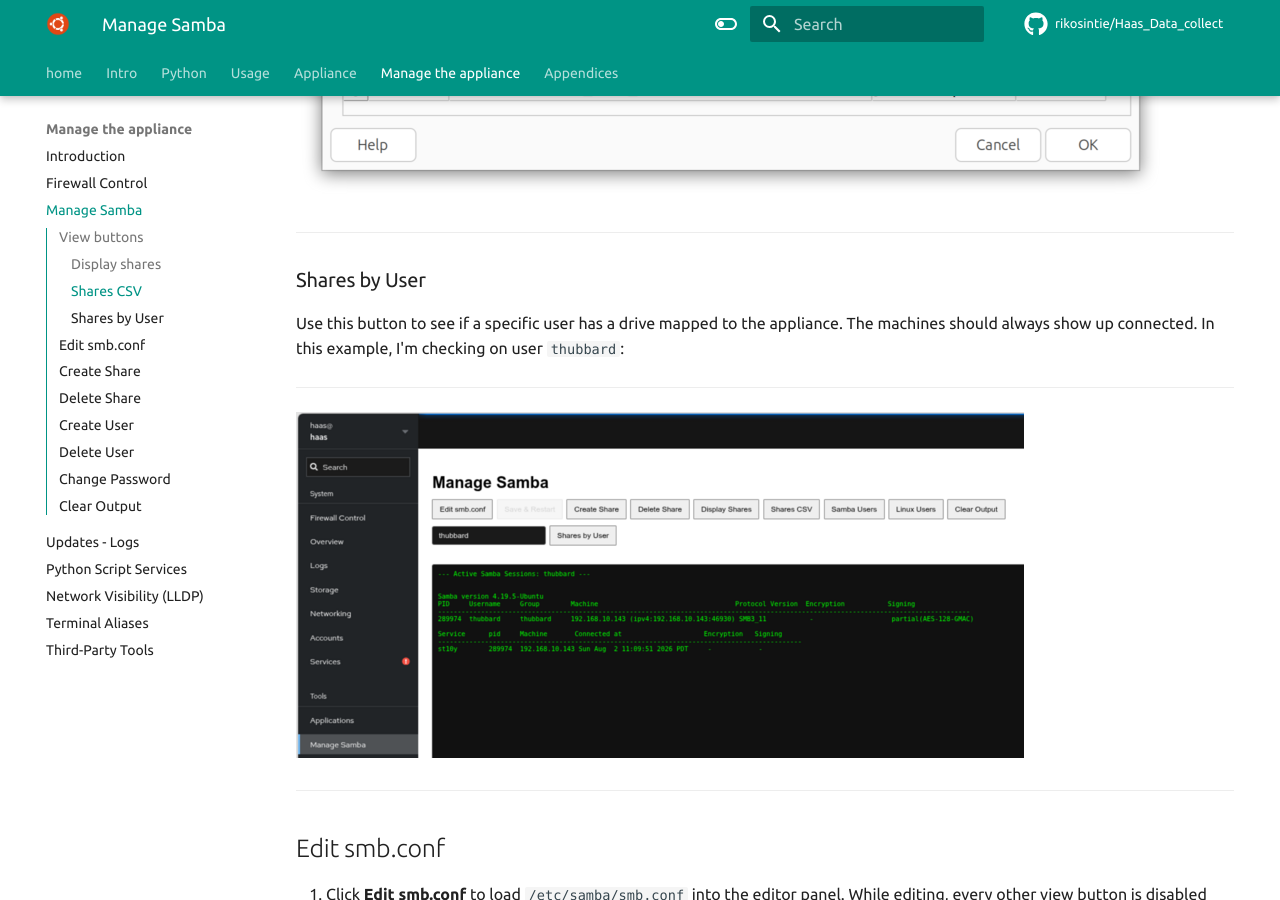
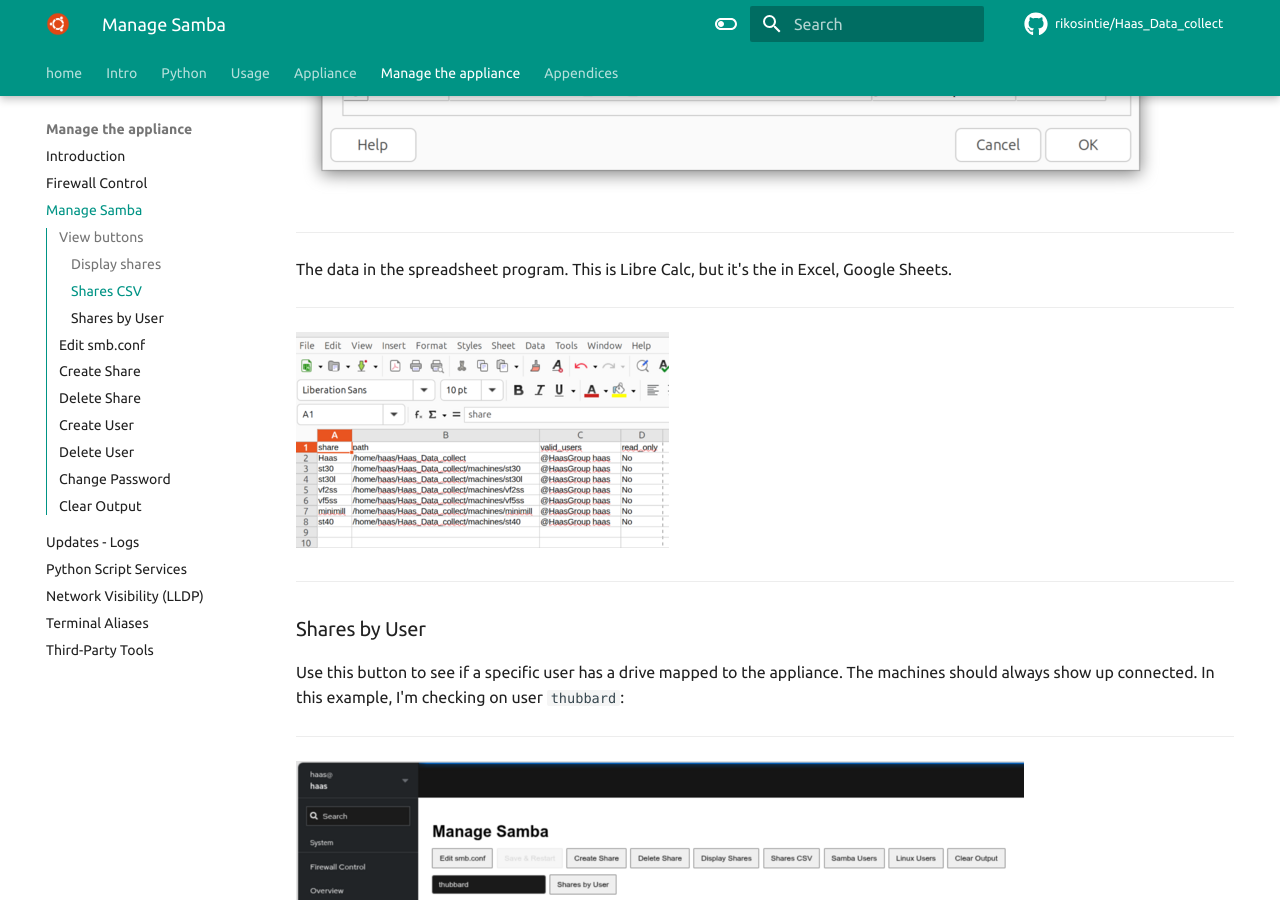
Before and after one commit to rikosintie/Haas_Data_collect, an MkDocs documentation site: the page built from docs/manage_the_appliance/samba.md, in a window 1280 px wide and 900 px high, scrolled down 2946 px. Built offline with MkDocs 1.6.1 and Material for MkDocs 9.7.7, drawn with Linux system fonts in a browser that asks for light colours; some web fonts are replaced; comment, search, counter and statistics services are not loaded.

Commit message:
Git Title: docs/manage_the_appliance/samba.md: Added images
Git Description:

Added images to the Display CSV section

```diff
--- a/docs/manage_the_appliance/samba.md
+++ b/docs/manage_the_appliance/samba.md
@@ -90,6 +90,15 @@
 ![screenshot](./img/shares-csv-excel.resized.png)
 
 ----------------------------------------------------------------
+
+The data in the spreadsheet program. This is Libre Calc, but it's the in Excel, Google Sheets.
+
+----------------------------------------------------------------
+
+![screenshot](./img/shares-imported-correctly.resized.png)
+
+----------------------------------------------------------------
+
 
 ### Shares by User
 
```
Also changed, not shown: docs/manage_the_appliance/img/shares-imported-correctly.png (added), docs/manage_the_appliance/img/shares-imported-correctly.resized.png (added), docs/manage_the_appliance/img/updates-available.resized.png (added).
